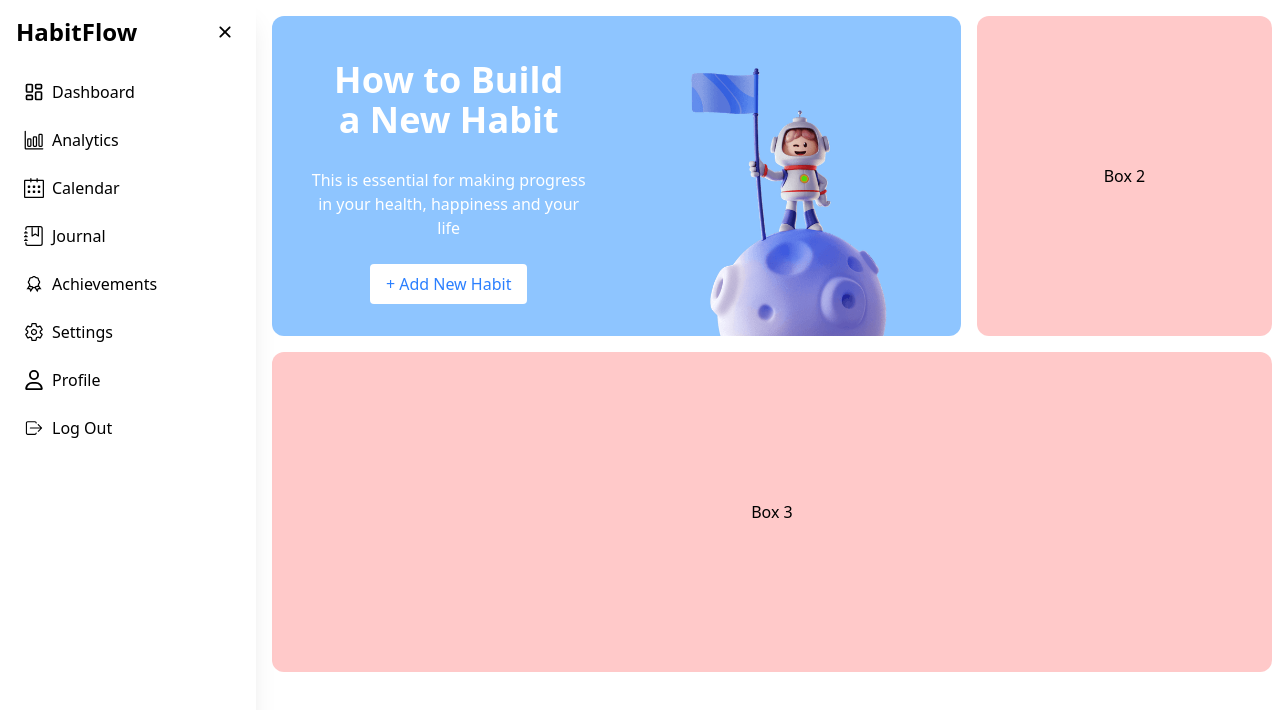
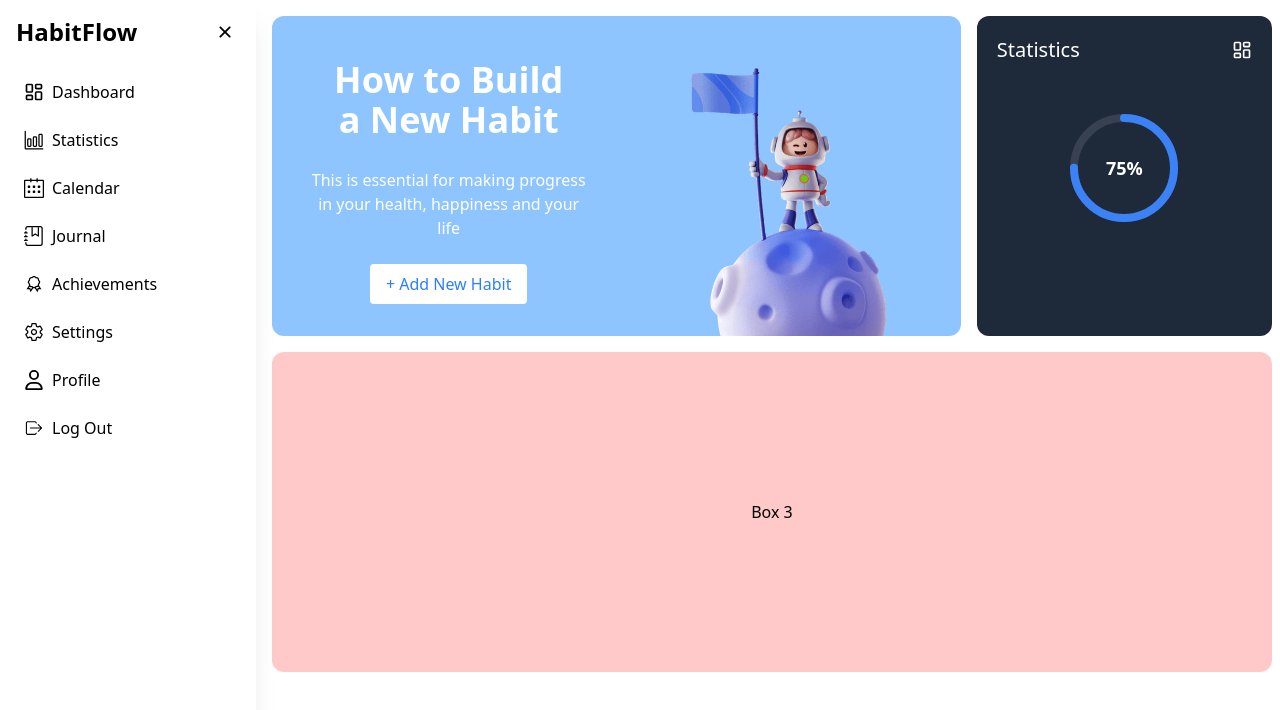
Before and after one commit to juliusmwas/NinjaFood, a React (Vite) app: page / in a window 1280 px wide. Shown: the top 710 px of the page. Built offline with nearby package versions, Linux system fonts and the light colour scheme.

Commit message:
Added a Circular Progress bar

```diff
--- a/src/Components/Dashboard.jsx
+++ b/src/Components/Dashboard.jsx
@@ -1,3 +1,4 @@
+import { useState, useEffect } from "react";
 import { IoIosClose } from "react-icons/io";
 import { LuLayoutDashboard } from "react-icons/lu";
 import { IoBarChartOutline } from "react-icons/io5";
@@ -8,11 +9,62 @@ import { IoSettingsOutline } from "react-icons/io5";
 import { FaRegUser } from "react-icons/fa6";
 import { IoIosLogOut } from "react-icons/io";
 
+// Animated Circular Progress Component
+function CircularProgress({ target }) {
+  const [value, setValue] = useState(0);
+
+  useEffect(() => {
+    let start = 0;
+    const interval = setInterval(() => {
+      start += 1;
+      setValue(start);
+      if (start >= target) clearInterval(interval);
+    }, 20); // speed (20ms per step)
+    return () => clearInterval(interval);
+  }, [target]);
+
+  const radius = 50;
+  const stroke = 8;
+  const circumference = 2 * Math.PI * radius;
+  const offset = circumference - (value / 100) * circumference;
+
+  return (
+    <div className="relative flex justify-center items-center mt-6">
+      <svg width="120" height="120" className="-rotate-90">
+        {/* Background Circle */}
+        <circle
+          cx="60"
+          cy="60"
+          r={radius}
+          stroke="#374151" // gray-700
+          fill="transparent"
+          strokeWidth={stroke}
+        />
+        {/* Progress Circle */}
+        <circle
+          cx="60"
+          cy="60"
+          r={radius}
+          stroke="#3b82f6" // blue-500
+          fill="transparent"
+          strokeWidth={stroke}
+          strokeDasharray={circumference}
+          strokeDashoffset={offset}
+          strokeLinecap="round"
+          style={{ transition: "stroke-dashoffset 0.3s ease" }}
+        />
+      </svg>
+      {/* Percentage in center */}
+      <span className="absolute text-white text-lg font-bold">{value}%</span>
+    </div>
+  );
+}
+
 function Dashboard() {
   return (
     <div className="flex">
       {/* Sidebar */}
-      <div className="fixed top-0 left-0 h-full w-64  bg-white shadow-xl">
+      <div className="fixed top-0 left-0 h-full w-64 bg-white shadow-xl">
         <nav className="p-4 font-roboto">
           <div className="flex items-center justify-between pb-6">
             <h1 className="text-2xl font-bold">HabitFlow</h1>
@@ -20,13 +72,13 @@ function Dashboard() {
           </div>
 
           <div className="space-y-2">
-            <div className="flex items-center gap-2  p-2 cursor-pointer hover:bg-blue-950 hover:text-white rounded">
+            <div className="flex items-center gap-2 p-2 cursor-pointer hover:bg-blue-950 hover:text-white rounded">
               <LuLayoutDashboard className="text-xl" />
               <span>Dashboard</span>
             </div>
             <div className="flex items-center gap-2 p-2 cursor-pointer hover:bg-blue-950 hover:text-white rounded">
               <IoBarChartOutline className="text-xl" />
-              <span>Analytics</span>
+              <span>Statistics</span>
             </div>
             <div className="flex items-center gap-2 p-2 cursor-pointer hover:bg-blue-950 hover:text-white rounded">
               <SlCalender className="text-xl" />
@@ -60,29 +112,43 @@ function Dashboard() {
       <div className="ml-64 p-4 w-full">
         <div className="max-w-[1000px]">
           <div className="flex gap-4 mb-4">
-
-            <div className=" bg-blue-300 h-80 w-[700px] rounded-xl flex items-center justify-between overflow-hidden">
-
-
-                <div className="flex flex-col items-center text-center px-9 w-lg">
-                  <h1 className="text-4xl font-bold text-white py-3 font-roboto">How to Build <br /> a New Habit</h1>
-                  <p className="text-white mt-2  py-2  ">This is essential for making progress <br /> in your health, happiness and your life</p>
-                  <button className="bg-white text-blue-500 rounded px-4 py-2 mt-4 font-medium"> + Add New Habit</button>
-                </div>
-
-                <div className="flex-shrink-0">
-                  <img src="/Colony.png" alt="Habit illustration" className="h-90 mt-29 py-3 object-contain" />
-                </div>
+            {/* Left Card */}
+            <div className="bg-blue-300 h-80 w-[700px] rounded-xl flex items-center justify-between overflow-hidden">
+              <div className="flex flex-col items-center text-center px-9 w-lg">
+                <h1 className="text-4xl font-bold text-white py-3 font-roboto">
+                  How to Build <br /> a New Habit
+                </h1>
+                <p className="text-white mt-2 py-2">
+                  This is essential for making progress <br /> in your health,
+                  happiness and your life
+                </p>
+                <button className="bg-white text-blue-500 rounded px-4 py-2 mt-4 font-medium hover:bg-blue-500 hover:text-white cursor-pointer">
+                  + Add New Habit
+                </button>
               </div>
 
-
-            <div className="bg-red-200 h-80 w-[300px] rounded-xl flex items-center justify-center">
-              <h1>Box 2</h1>
+              <div className="flex-shrink-0">
+                <img
+                  src="/Colony.png"
+                  alt="Habit illustration"
+                  className="h-90 mt-29 py-3 object-contain"
+                />
+              </div>
             </div>
 
+            {/* Statistics Card */}
+            <div className="bg-gray-800 h-80 w-[300px] rounded-xl">
+              <div className="flex justify-between items-center text-white p-5">
+                <h1 className="text-xl font-medium">Statistics</h1>
+                <LuLayoutDashboard className="text-xl" />
+              </div>
+
+              {/* Animated Circular Progress */}
+              <CircularProgress target={75} />
+            </div>
           </div>
 
-          {/* Second row: Box 3 spans the same total width */}
+          {/* Second row: Box 3 */}
           <div className="bg-red-200 h-80 w-[1000px] rounded-xl flex items-center justify-center">
             <h1>Box 3</h1>
           </div>
```
